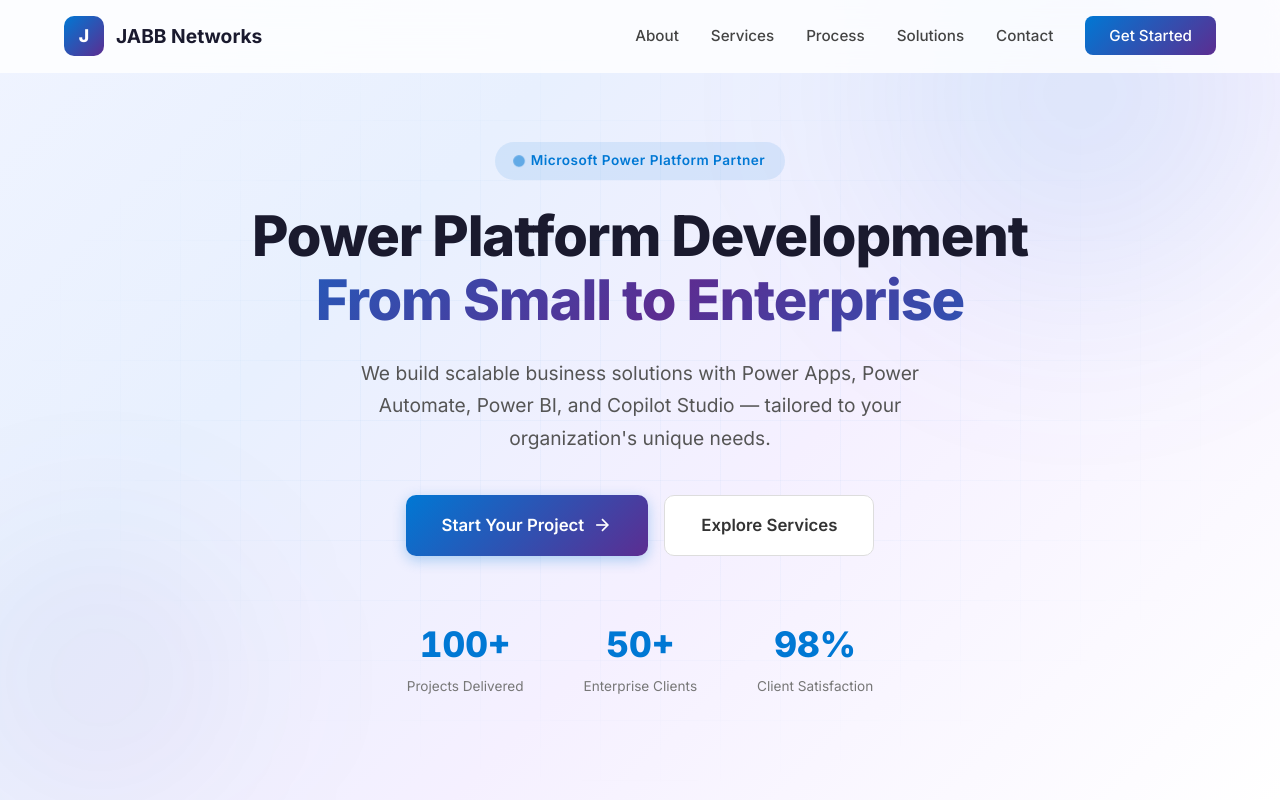
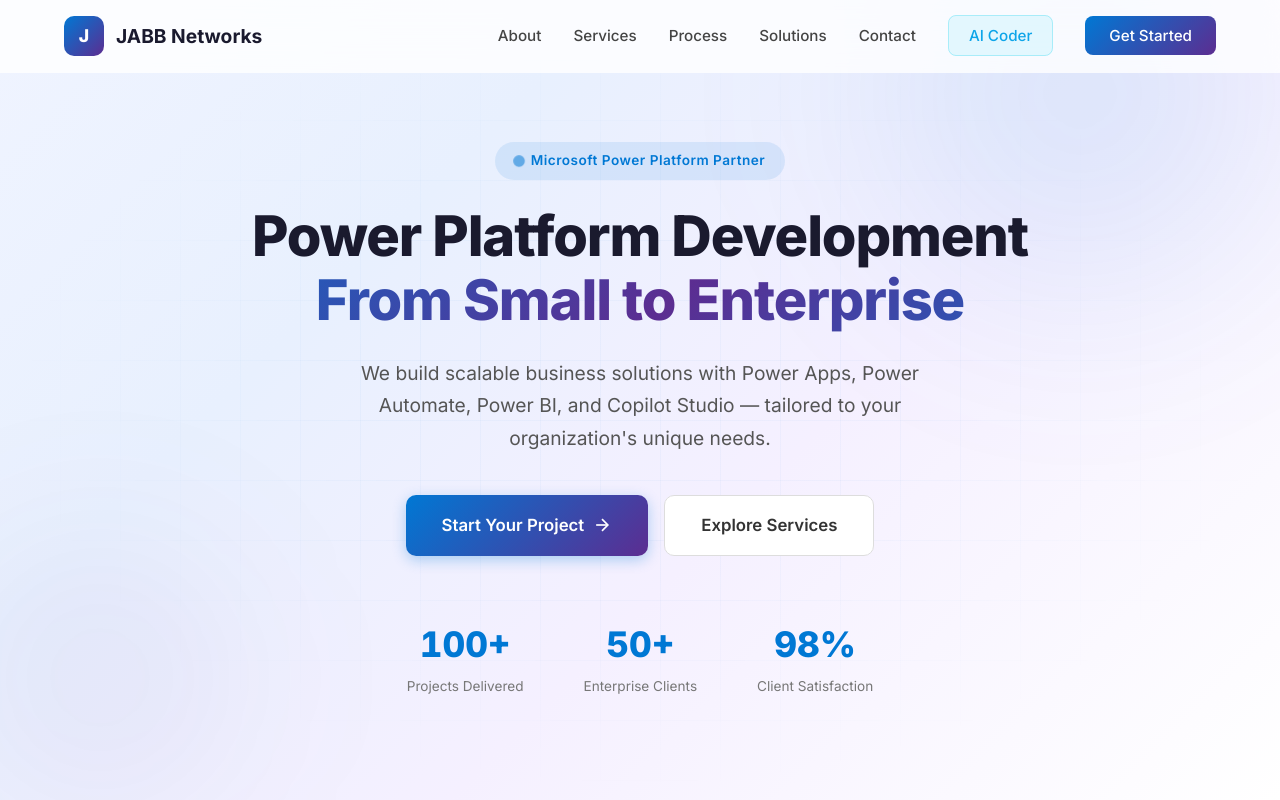
Before and after one commit to powerjt1/jabbnetworks, a Svelte app: page / in a window 1280 px wide. Shown: the top 800 px of the page. Built offline with nearby package versions, Linux system fonts and the light colour scheme.

Commit message:
Add AI Coder nav link to header and footer

```diff
--- a/src/App.svelte
+++ b/src/App.svelte
@@ -148,6 +148,7 @@
       <li><a href="#process" onclick={(e) => { e.preventDefault(); scrollTo('process'); }}>Process</a></li>
       <li><a href="#solutions" onclick={(e) => { e.preventDefault(); scrollTo('solutions'); }}>Solutions</a></li>
       <li><a href="#contact" onclick={(e) => { e.preventDefault(); scrollTo('contact'); }}>Contact</a></li>
+      <li><a href="/opencoder-lite.html" class="nav-tool">AI Coder</a></li>
       <li><a href="#contact" class="nav-cta" onclick={(e) => { e.preventDefault(); scrollTo('contact'); }}>Get Started</a></li>
     </ul>
   </div>
@@ -450,6 +451,7 @@
           <li><a href="#process" onclick={(e) => { e.preventDefault(); scrollTo('process'); }}>Process</a></li>
           <li><a href="#solutions" onclick={(e) => { e.preventDefault(); scrollTo('solutions'); }}>Solutions</a></li>
           <li><a href="#contact" onclick={(e) => { e.preventDefault(); scrollTo('contact'); }}>Contact</a></li>
+          <li><a href="/opencoder-lite.html">AI Coder</a></li>
         </ul>
       </div>
     </div>
@@ -538,6 +540,12 @@
     font-weight: 600; transition: transform 0.2s, box-shadow 0.2s;
   }
   .nav-cta:hover { transform: translateY(-1px); box-shadow: 0 4px 12px rgba(0,120,212,0.3); }
+  .nav-tool {
+    background: rgba(34,211,238,0.1); color: #0ea5e9 !important; padding: 10px 20px;
+    border-radius: 8px; font-weight: 600; border: 1px solid rgba(34,211,238,0.3);
+    transition: all 0.2s;
+  }
+  .nav-tool:hover { background: #0ea5e9; color: white !important; border-color: #0ea5e9; transform: translateY(-1px); box-shadow: 0 4px 12px rgba(14,165,233,0.3); }
   .mobile-toggle { display: none; background: none; border: none; cursor: pointer; padding: 8px; z-index: 110; }
   .hamburger { display: block; width: 24px; height: 2px; background: #333; position: relative; transition: background 0.3s; }
   .hamburger::before, .hamburger::after {
```
